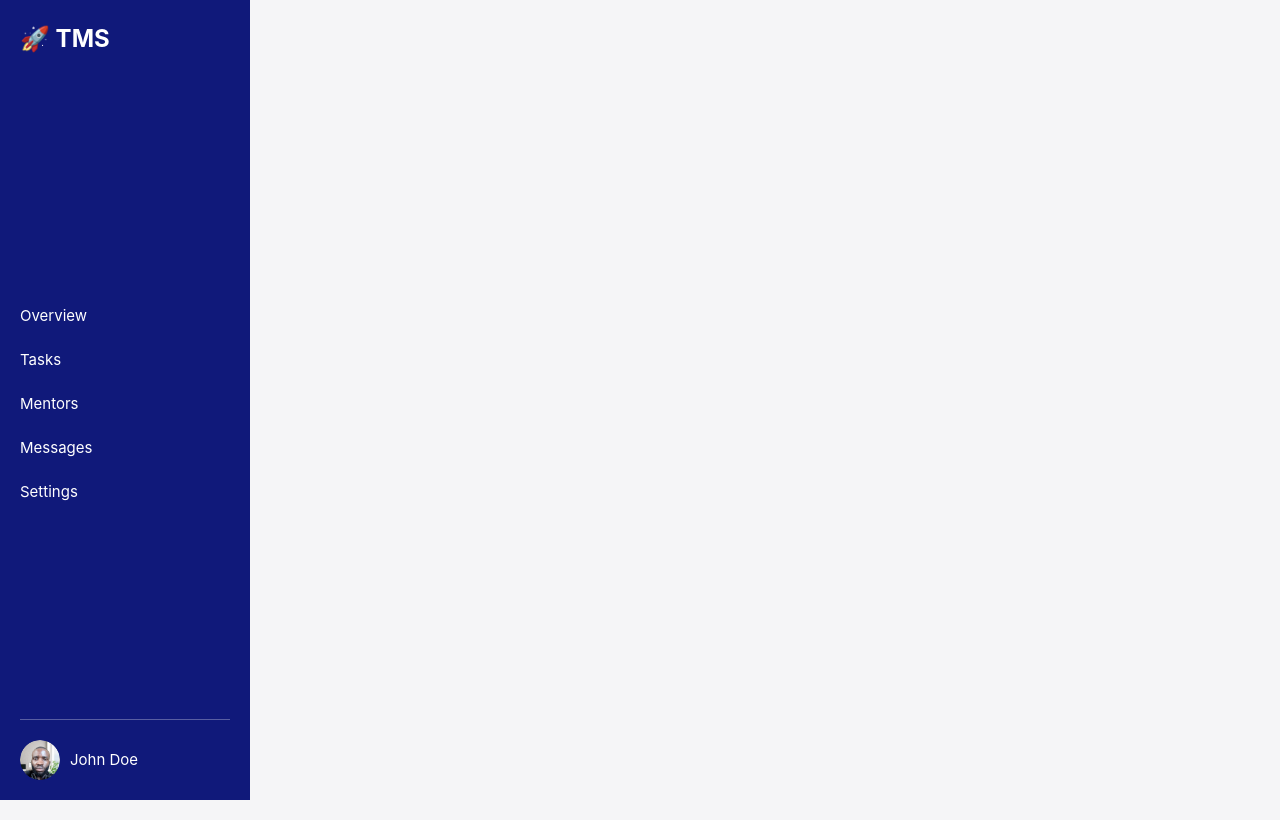
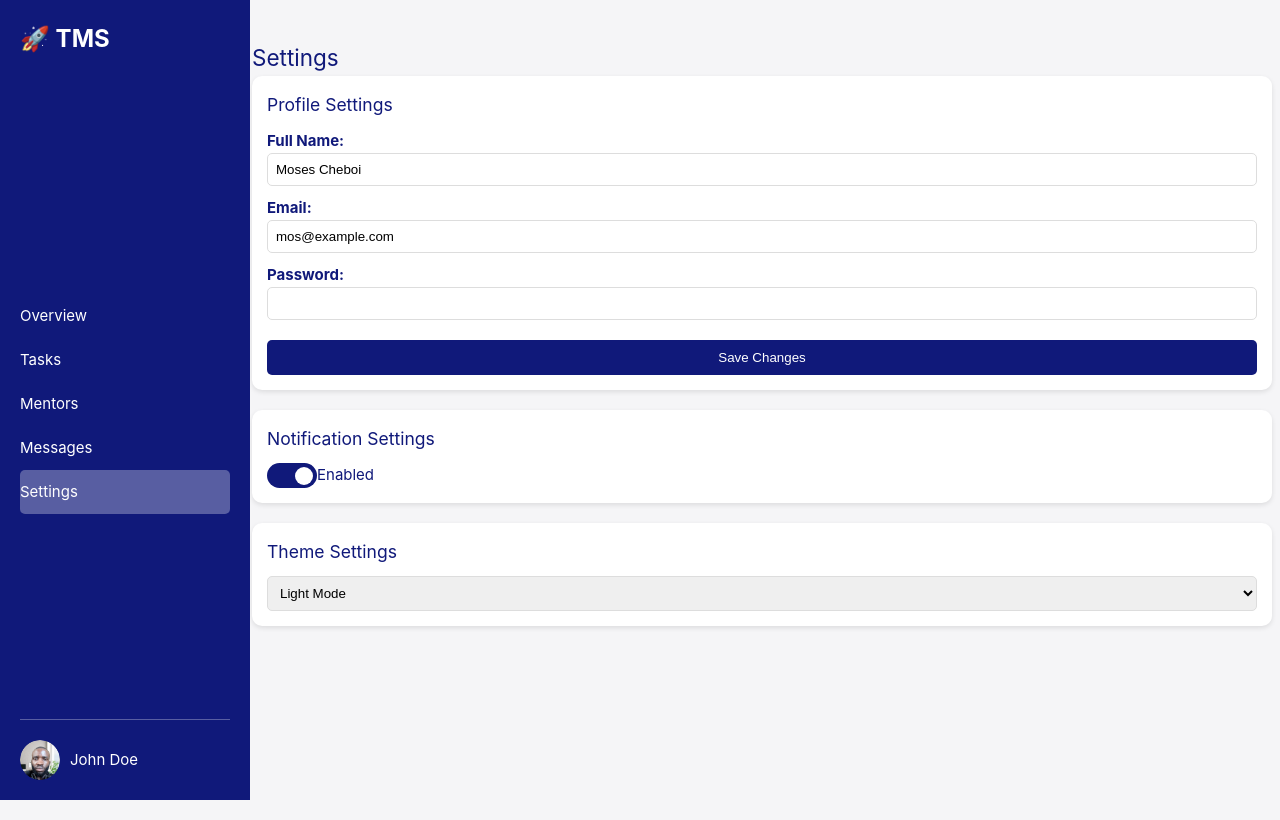
Before and after one commit to cheboi/task-management-app, a Vue app: page /settings in a window 1280 px wide. Shown: the top 820 px of the page. Built offline with nearby package versions, Linux system fonts and the light colour scheme.

Commit message:
prog: created message page

```diff
--- /dev/null
+++ b/src/views/Messages.vue
@@ -0,0 +1,231 @@
+<template>
+    <div class="messages-page">
+      <!-- Left Section: Users List -->
+      <div class="users-list">
+        <div class="search-bar">
+          <input type="text" v-model="searchQuery" placeholder="Search users..." />
+        </div>
+        <div class="users">
+          <div
+            v-for="user in filteredUsers"
+            :key="user.id"
+            class="user-card"
+            @click="selectUser(user)"
+          >
+            <img :src="user.avatar" alt="User Avatar" class="user-avatar" />
+            <div class="user-info">
+              <h3>{{ user.name }}</h3>
+              <p :class="{ online: user.online, offline: !user.online }">
+                {{ user.online ? "Online" : "Offline" }}
+              </p>
+            </div>
+          </div>
+        </div>
+      </div>
+
+      <!-- Right Section: Chat Area -->
+      <div class="chat-area">
+        <div v-if="selectedUser" class="chat-header">
+          <h3>{{ selectedUser.name }}</h3>
+        </div>
+        <div v-if="selectedUser" class="chat-messages">
+          <div
+            v-for="message in messages"
+            :key="message.id"
+            class="message"
+            :class="{ 'sent': message.sender === 'me', 'received': message.sender !== 'me' }"
+          >
+            <p>{{ message.text }}</p>
+          </div>
+        </div>
+        <div v-if="selectedUser" class="chat-input">
+          <input v-model="newMessage" type="text" placeholder="Type a message..." @keyup.enter="sendMessage" />
+          <button @click="sendMessage">Send</button>
+        </div>
+        <div v-else class="no-chat">
+          <p>Select a user to start chatting</p>
+        </div>
+      </div>
+    </div>
+  </template>
+
+  <script setup>
+  import { ref, computed } from "vue";
+
+  // Dummy Users Data
+  const users = ref([
+    { id: 1, name: "Alice Kamau", online: true, avatar: new URL("../assets/avatar.png", import.meta.url).href },
+    { id: 2, name: "Bob Mark", online: false, avatar: new URL("../assets/avatar.png", import.meta.url).href },
+    { id: 3, name: "Charlie Kiptoo", online: true, avatar: new URL("../assets/avatar.png", import.meta.url).href },
+  ]);
+
+  const selectedUser = ref(null);
+  const searchQuery = ref("");
+  const newMessage = ref("");
+
+  // Dummy Chat Messages
+  const messages = ref([
+    { id: 1, sender: "me", text: "Hey! How are you?" },
+    { id: 2, sender: "Alice Kamau", text: "I'm doing great! How about you?" },
+  ]);
+
+  const filteredUsers = computed(() => {
+    return users.value.filter((user) =>
+      user.name.toLowerCase().includes(searchQuery.value.toLowerCase())
+    );
+  });
+
+  const selectUser = (user) => {
+    selectedUser.value = user;
+    messages.value = [
+      { id: 1, sender: "me", text: "Hey! How are you?" },
+      { id: 2, sender: user.name, text: "I'm doing great! How about you?" },
+    ];
+  };
+
+  const sendMessage = () => {
+    if (newMessage.value.trim() === "") return;
+    messages.value.push({ id: messages.value.length + 1, sender: "me", text: newMessage.value });
+    newMessage.value = "";
+  };
+  </script>
+
+  <style scoped>
+  .messages-page {
+    display: flex;
+    height: 100vh;
+    background: #f5f5f7;
+  }
+
+  .users-list {
+    width: 30%;
+    background: white;
+    padding: 15px;
+    border-right: 1px solid #ddd;
+    overflow-y: auto;
+  }
+
+  .search-bar {
+    margin-bottom: 10px;
+  }
+
+  .search-bar input {
+    width: 100%;
+    padding: 8px;
+    border-radius: 5px;
+    border: 1px solid #ddd;
+  }
+
+  .users {
+    display: flex;
+    flex-direction: column;
+    gap: 10px;
+  }
+
+  .user-card {
+    display: flex;
+    align-items: center;
+    padding: 10px;
+    background: #f9f9f9;
+    border-radius: 8px;
+    cursor: pointer;
+    transition: 0.3s;
+  }
+
+  .user-card:hover {
+    background: #eaeaea;
+  }
+
+  .user-avatar {
+    width: 40px;
+    height: 40px;
+    border-radius: 50%;
+    margin-right: 10px;
+  }
+
+  .user-info h3 {
+    margin: 0;
+  }
+
+  .online {
+    color: green;
+  }
+
+  .offline {
+    color: gray;
+  }
+
+  .chat-area {
+    flex: 1;
+    display: flex;
+    flex-direction: column;
+    background: white;
+    padding: 15px;
+    position: relative;
+  }
+
+  .chat-header {
+    font-weight: bold;
+    padding-bottom: 10px;
+    border-bottom: 1px solid #ddd;
+  }
+
+  .chat-messages {
+    flex: 1;
+    overflow-y: auto;
+    padding: 10px;
+    display: flex;
+    flex-direction: column;
+    gap: 8px;
+  }
+
+  .message {
+    max-width: 70%;
+    padding: 8px 12px;
+    border-radius: 10px;
+  }
+
+  .sent {
+    align-self: flex-end;
+    background: #10197a;
+    color: white;
+  }
+
+  .received {
+    align-self: flex-start;
+    background: #f0f0f0;
+    color: black;
+  }
+
+  .chat-input {
+    display: flex;
+    border-top: 1px solid #ddd;
+    padding: 10px;
+  }
+
+  .chat-input input {
+    flex: 1;
+    padding: 8px;
+    border: 1px solid #ddd;
+    border-radius: 5px;
+  }
+
+  .chat-input button {
+    background: #10197a;
+    color: white;
+    border: none;
+    padding: 8px 15px;
+    margin-left: 10px;
+    border-radius: 5px;
+    cursor: pointer;
+  }
+
+  .no-chat {
+    flex: 1;
+    display: flex;
+    justify-content: center;
+    align-items: center;
+    font-size: 18px;
+    color: gray;
+  }
+  </style>
--- /dev/null
+++ b/src/views/Settings.vue
@@ -0,0 +1,162 @@
+<template>
+  <div class="settings-page">
+    <h2>Settings</h2>
+
+    <!-- Profile Settings -->
+    <div class="section">
+      <h3>Profile Settings</h3>
+      <div class="form-group">
+        <label>Full Name:</label>
+        <input v-model="user.name" type="text" />
+      </div>
+      <div class="form-group">
+        <label>Email:</label>
+        <input v-model="user.email" type="email" />
+      </div>
+      <div class="form-group">
+        <label>Password:</label>
+        <input v-model="user.password" type="password" />
+      </div>
+      <button @click="updateProfile">Save Changes</button>
+    </div>
+
+    <!-- Notification Settings -->
+    <div class="section">
+      <h3>Notification Settings</h3>
+      <label class="toggle-switch">
+        <input type="checkbox" v-model="notifications" />
+        <span class="slider"></span>
+      </label>
+      <span>{{ notifications ? "Enabled" : "Disabled" }}</span>
+    </div>
+
+    <!-- Theme Settings -->
+    <div class="section">
+      <h3>Theme Settings</h3>
+      <select v-model="theme">
+        <option value="light">Light Mode</option>
+        <option value="dark">Dark Mode</option>
+      </select>
+    </div>
+  </div>
+</template>
+
+<script setup>
+import { ref, watch } from "vue";
+
+// User Data
+const user = ref({
+  name: "Moses Cheboi",
+  email: "mos@example.com",
+  password: "",
+});
+
+const notifications = ref(true);
+
+// Theme Preference
+const theme = ref("light");
+
+// Update Profile Function
+const updateProfile = () => {
+  alert("Profile updated successfully!");
+};
+
+// Watch for theme change
+watch(theme, (newTheme) => {
+  document.body.setAttribute("data-theme", newTheme);
+});
+</script>
+
+<style scoped>
+.settings-page {
+  padding: 20px;
+  background: #f5f5f7;
+  min-height: 100vh;
+  color: #10197a;
+}
+
+.section {
+  background: white;
+  padding: 15px;
+  border-radius: 10px;
+  box-shadow: 0 2px 5px rgba(0, 0, 0, 0.1);
+  margin-bottom: 20px;
+}
+
+h3 {
+  margin-bottom: 10px;
+}
+
+.form-group {
+  margin-bottom: 10px;
+}
+
+label {
+  display: block;
+  font-weight: bold;
+}
+
+input,
+select {
+  width: 100%;
+  padding: 8px;
+  border: 1px solid #ddd;
+  border-radius: 5px;
+}
+
+button {
+  background: #10197a;
+  color: white;
+  border: none;
+  padding: 10px;
+  cursor: pointer;
+  border-radius: 5px;
+  width: 100%;
+  margin-top: 10px;
+}
+
+.toggle-switch {
+  position: relative;
+  display: inline-block;
+  width: 50px;
+  height: 25px;
+}
+
+.toggle-switch input {
+  opacity: 0;
+  width: 0;
+  height: 0;
+}
+
+.slider {
+  position: absolute;
+  cursor: pointer;
+  top: 0;
+  left: 0;
+  right: 0;
+  bottom: 0;
+  background-color: #ccc;
+  border-radius: 34px;
+  transition: 0.4s;
+}
+
+.slider:before {
+  position: absolute;
+  content: "";
+  height: 18px;
+  width: 18px;
+  left: 4px;
+  bottom: 3.5px;
+  background-color: white;
+  border-radius: 50%;
+  transition: 0.4s;
+}
+
+input:checked + .slider {
+  background-color: #10197a;
+}
+
+input:checked + .slider:before {
+  transform: translateX(24px);
+}
+</style>
```
Also changed, not shown: src/router/index.js (+4 -4 lines).
